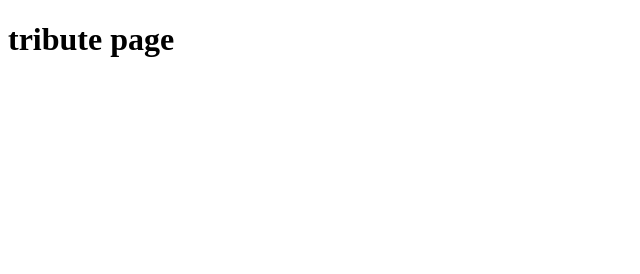
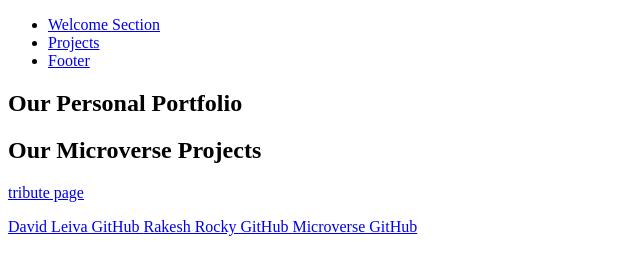
Before and after one commit to MasterLeiva/MicroverseTrialsDavidRakesh, a plain HTML site: page index.html in a window 1280 px wide. Shown: the whole page, without its empty margins (0-640 px from the left). Drawn offline with Linux system fonts and the light colour scheme.

Commit message:
html structure

```diff
--- a/css/style.css
+++ b/css/style.css
@@ -0,0 +1,3 @@
+#navbar {
+
+}
--- a/index.html
+++ b/index.html
@@ -7,18 +7,48 @@
   </head>
 
   <body>
-    <nav id="navbar"></nav>
-    <div id="welcome-section">
     <script src="https://cdn.freecodecamp.org/testable-projects-fcc/v1/bundle.js"></script>
-    <h1></h1>
     <script  src="js/index.js"></script>
-  </div >
-  <div id="projects">
+    <nav id="navbar">
+      <ul id="list-nav">
+        <li>
+          <a href="#welcome-section">Welcome Section</a>
+        </li>
+        <li>
+          <a href="#projects">Projects</a>
+        </li>
+        <li>
+          <a href="footer">Footer</a>
+        </li>
+      </ul>
+    </nav>
+    <section id="welcome-section">
+      <h1>Our Personal Portfolio</h1>
+    </section >
+    <section id="projects">
+      <h1 class="project-tile">
+        Our Microverse Projects
+      </h1>
+      <p>
+        <a href="https://github.com/MasterLeiva/HTML-Coding" target="_blank">tribute page</a>
+      </p>
+    </section>
+    <section id="contact">
+      <div id="contact-links">
+        <a href="https://github.com/MasterLeiva" class ="links" id="profile-link" target="_blank">
+          David Leiva GitHub
+        </a>
+        <a href="https://github.com/Rakeshrocky77" class="links" target="_blank">
+          Rakesh Rocky GitHub
+        </a>
+        <a href="https://github.com/microverseinc" class="links" target="_blank">
+          Microverse GitHub
+        </a>
+      </div>
+    </section>
+    <footer id="footer">
 
-    <h1 class="project-tile">
-   <a herf="https://github.com/MasterLeiva/HTML-Coding">tribute page</a>
-    </h1>
-</div>
+    </footer>
 
   </body>
 
```
